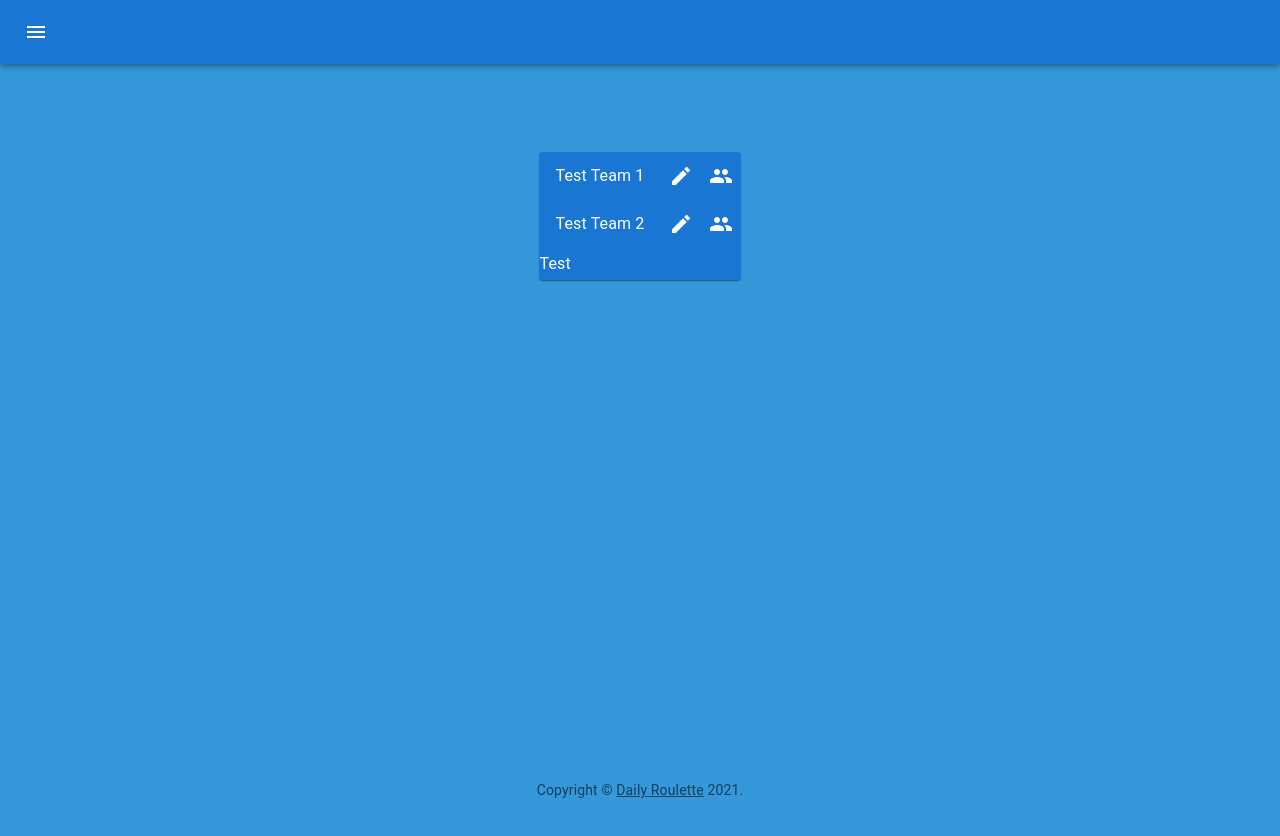
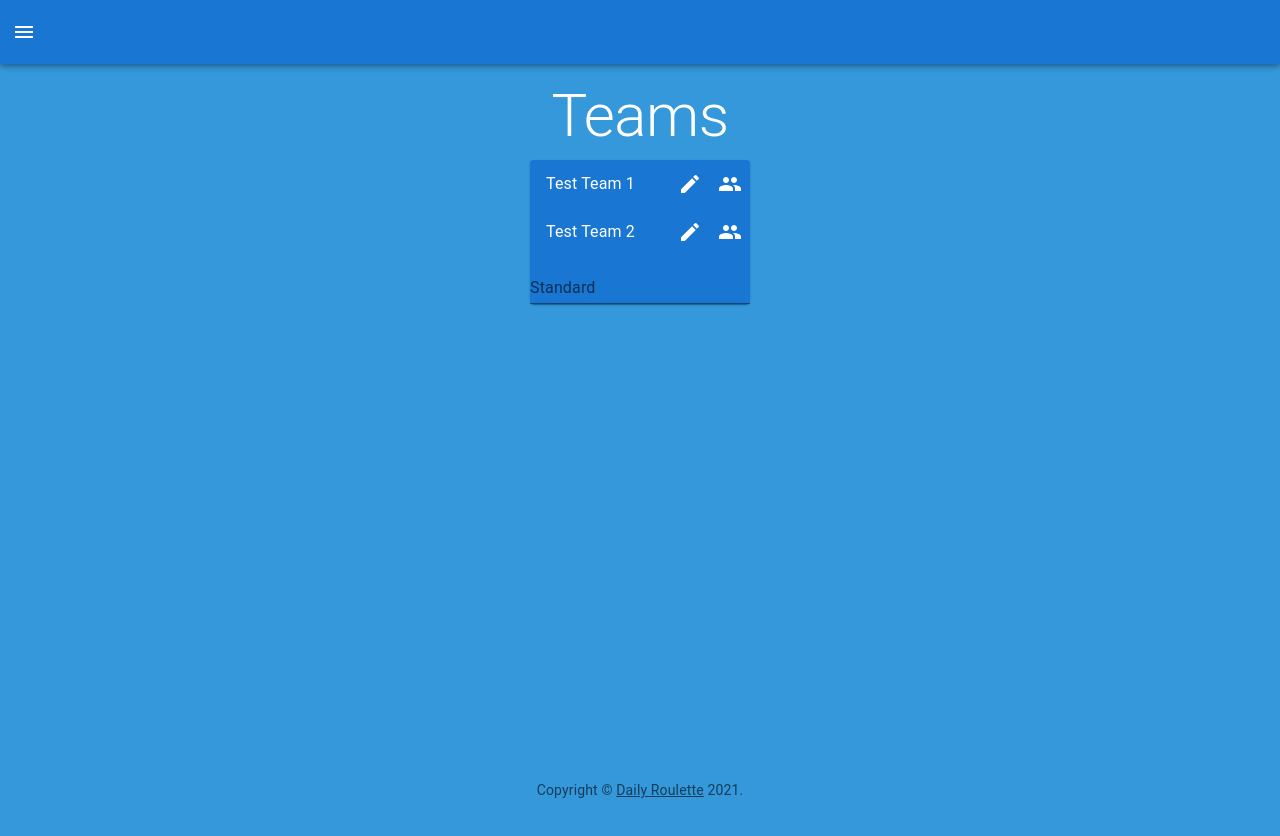
Before and after one commit to separatio/ez-daily, a Next.js app: page /teams in a window 1280 px wide. Shown: the top 836 px of the page. Built offline with nearby package versions, Linux system fonts and the light colour scheme.

Commit message:
Simplify layout and add grid

```diff
--- a/pages/_app.tsx
+++ b/pages/_app.tsx
@@ -7,6 +7,7 @@ import Head from 'next/head'
 import { createTheme, ThemeProvider } from '@mui/material/styles'
 
 const theme = createTheme({
+  spacing: 4,
   palette: {
     mode: 'light',
     primary: {
--- a/pages/teams.tsx
+++ b/pages/teams.tsx
@@ -1,67 +1,19 @@
 import type { NextPage } from 'next'
 
-import { List } from '@mui/material'
-import ListItem from '@mui/material/ListItem'
-import ListItemButton from '@mui/material/ListItemButton'
-import ListItemText from '@mui/material/ListItemText'
-import Paper from '@mui/material/Paper'
-import IconButton from '@mui/material/IconButton'
-import Tooltip from '@mui/material/Tooltip'
-import People from '@mui/icons-material/People'
-import PermMedia from '@mui/icons-material/PermMedia'
-import Dns from '@mui/icons-material/Dns'
-import Public from '@mui/icons-material/Public'
-import PeopleIcon from '@mui/icons-material/People'
-import EditIcon from '@mui/icons-material/Edit'
-
-const data = [
-  { icon: <People />, label: 'Authentication' },
-  { icon: <Dns />, label: 'Database' },
-  { icon: <PermMedia />, label: 'Storage' },
-  { icon: <Public />, label: 'Hosting' },
-]
+import { Typography } from '@mui/material'
+import TeamList from '../src/components/TeamList'
 
 const Teams: NextPage = () => {
-  const teams = ['Test Team 1', 'Test Team 2']
+  const memberList = ['Test Team 1', 'Test Team 2']
 
   return (
-    <List
-      sx={{
-        display: 'grid',
-        justifyContent: 'center',
-      }}
-    >
-      <Paper
-        sx={{
-          backgroundColor: 'primary.main',
-        }}
-      >
-        {teams.map((teamName: string) => {
-          return (
-            <ListItem disablePadding key={teamName}>
-              <ListItemButton>
-                <ListItemText primary={teamName} />
-              </ListItemButton>
-              <Tooltip title="Edit Team name">
-                <IconButton sx={{ color: 'white' }}>
-                  <EditIcon />
-                </IconButton>
-              </Tooltip>
+    <>
+      <Typography variant="h2" align="center">
+        {'Teams'}
+      </Typography>
 
-              <Tooltip title="Edit Team members">
-                <IconButton sx={{ color: 'white' }}>
-                  <PeopleIcon />
-                </IconButton>
-              </Tooltip>
-            </ListItem>
-          )
-        })}
-
-        <ListItem disablePadding>
-          <ListItemText>Test</ListItemText>
-        </ListItem>
-      </Paper>
-    </List>
+      <TeamList memberList={memberList} />
+    </>
   )
 }
 
--- /dev/null
+++ b/src/components/AddTeamButton.tsx
@@ -0,0 +1,5 @@
+const AddTeamButton = () => {
+  return <></>
+}
+
+export default AddTeamButton
--- /dev/null
+++ b/src/components/AddTeamMemberButton.tsx
@@ -0,0 +1,5 @@
+const AddTeamMemberButton = () => {
+  return <></>
+}
+
+export default AddTeamMemberButton
--- a/src/components/Layout.tsx
+++ b/src/components/Layout.tsx
@@ -1,12 +1,11 @@
 import Footer from './Footer'
 import SideBar from './SideBar'
-import styles from '../../styles/layout.module.css'
 
 const Layout = ({ children }) => {
   return (
     <>
       <SideBar />
-      <main className={styles.container}>{children}</main>
+      <main>{children}</main>
       <Footer />
     </>
   )
--- /dev/null
+++ b/src/components/MembersList.tsx
@@ -0,0 +1,9 @@
+const MembersList = () => {
+  // get team members for team from db
+  // if not empty, display team members
+  // show + Add new team member button
+
+  return <></>
+}
+
+export default MembersList
--- /dev/null
+++ b/src/components/TeamList.tsx
@@ -0,0 +1,68 @@
+import MembersList from './MembersList'
+
+import {
+  List,
+  TextField,
+  ListItem,
+  ListItemButton,
+  ListItemText,
+  Paper,
+  IconButton,
+  Tooltip,
+} from '@mui/material'
+import { People, Edit } from '@mui/icons-material'
+import PropTypes from 'prop-types'
+
+const TeamList = ({ memberList }) => {
+  return (
+    <List
+      sx={{
+        display: 'grid',
+        justifyContent: 'center',
+      }}
+    >
+      <Paper
+        sx={{
+          backgroundColor: 'primary.main',
+        }}
+      >
+        {memberList.map((teamName: string) => {
+          return (
+            <ListItem disablePadding key={teamName}>
+              <ListItemButton>
+                <ListItemText primary={teamName} />
+              </ListItemButton>
+              <Tooltip title="Edit Team name">
+                <IconButton sx={{ color: 'white' }}>
+                  <Edit />
+                </IconButton>
+              </Tooltip>
+
+              <Tooltip title="Edit Team members">
+                <IconButton sx={{ color: 'white' }}>
+                  <People />
+                </IconButton>
+              </Tooltip>
+            </ListItem>
+          )
+        })}
+
+        <TextField
+          id="standard-basic"
+          label="Standard"
+          variant="standard"
+          sx={{
+            color: 'white',
+            borderColor: 'white',
+          }}
+        />
+      </Paper>
+    </List>
+  )
+}
+
+TeamList.propTypes = {
+  memberList: PropTypes.arrayOf(PropTypes.string),
+}
+
+export default TeamList
--- a/styles/index.css
+++ b/styles/index.css
@@ -3,7 +3,7 @@ a:hover {
 }
 
 body {
-  padding-top: 6rem;
+  padding-top: 5rem;
 }
 
 #__next {
--- a/styles/layout.module.css
+++ /dev/null
@@ -1,5 +0,0 @@
-.container {
-  max-width: 120rem;
-  padding: 0 1rem;
-  margin: 3rem auto 6rem;
-}
```
Also changed, not shown: teams_template.txt (added).
